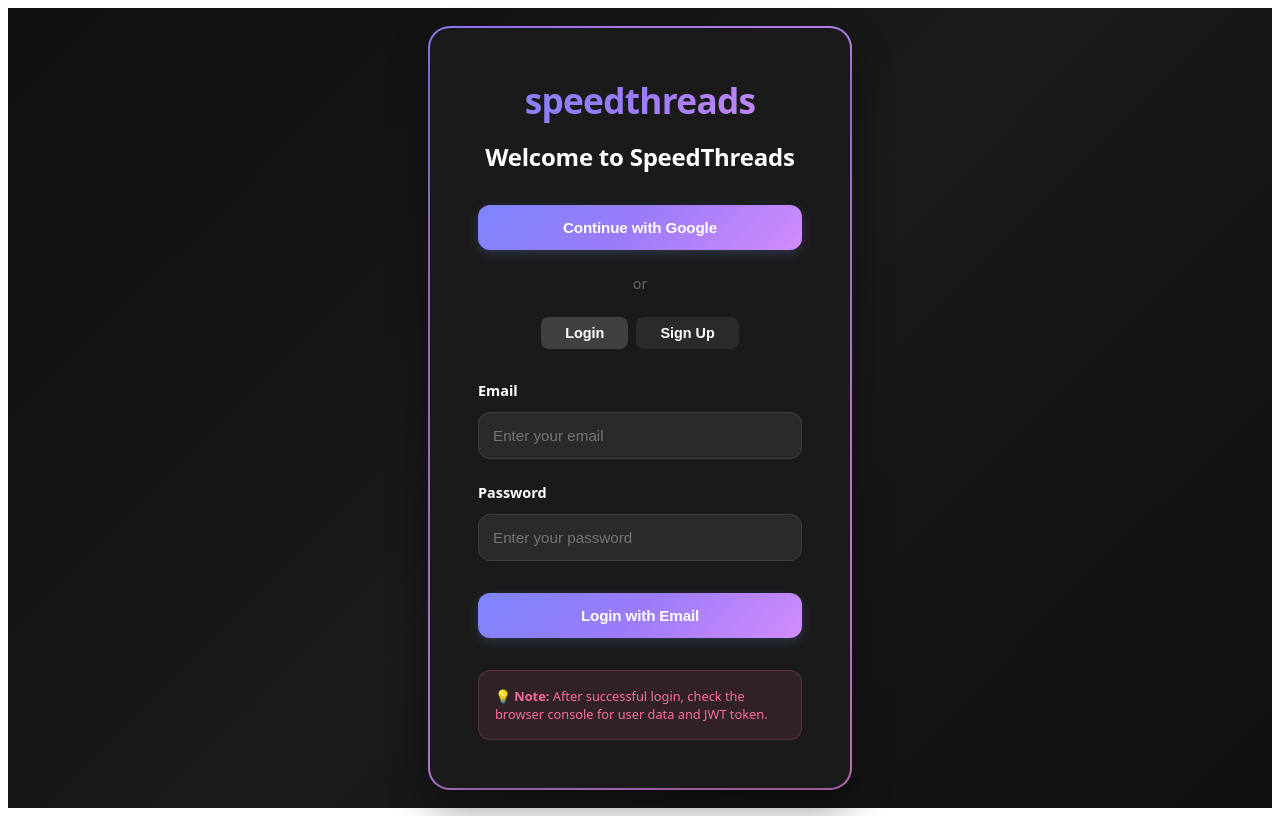
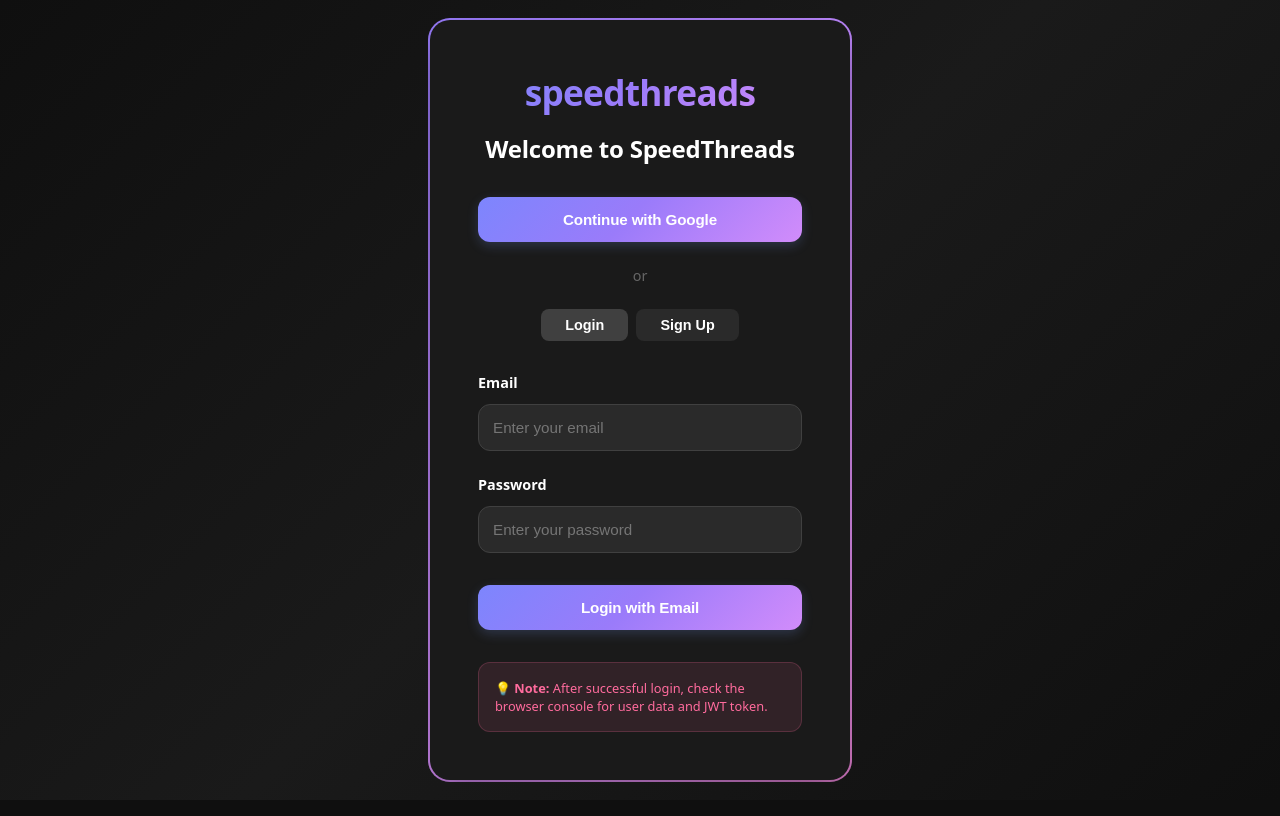
Before and after one commit to IzaanQaiser/speed-threads, a React (Vite) app: page / in a window 1280 px wide. Built offline with nearby package versions, Linux system fonts and the light colour scheme; no server answers; the HTML template or start-up script is replaced by a standard one.

Commit message:
login page styling

```diff
--- a/src/Login.tsx
+++ b/src/Login.tsx
@@ -15,7 +15,7 @@ const Login: React.FC = () => {
   const [error, setError] = useState<string | null>(null);
   const [isSignUp, setIsSignUp] = useState(false);
 
-  // Add CSS animation keyframes
+  // Add CSS animation keyframes and reset styles
   useEffect(() => {
     if (!document.getElementById('speedthreads-gradient-animation')) {
       const style = document.createElement('style');
@@ -25,6 +25,22 @@ const Login: React.FC = () => {
           0% { background-position: 0% 50%; }
           50% { background-position: 100% 50%; }
           100% { background-position: 0% 50%; }
+        }
+        * {
+          box-sizing: border-box;
+        }
+        html, body {
+          margin: 0;
+          padding: 0;
+          height: 100%;
+          width: 100%;
+          background: #0f0f0f;
+          overflow: hidden;
+        }
+        #root {
+          height: 100vh;
+          width: 100vw;
+          background: #0f0f0f;
         }
       `;
       document.head.appendChild(style);
@@ -140,11 +156,17 @@ const Login: React.FC = () => {
   return (
     <div style={{
       minHeight: '100vh',
+      height: '100vh',
+      width: '100vw',
+      position: 'fixed',
+      top: 0,
+      left: 0,
       display: 'flex',
       alignItems: 'center',
       justifyContent: 'center',
       background: 'linear-gradient(135deg, #0f0f0f 0%, #1a1a1a 50%, #0f0f0f 100%)',
-      fontFamily: 'system-ui, -apple-system, sans-serif'
+      fontFamily: 'system-ui, -apple-system, sans-serif',
+      overflow: 'hidden'
     }}>
       {/* Gradient border container */}
       <div style={{
@@ -155,7 +177,8 @@ const Login: React.FC = () => {
         borderRadius: '22px',
         width: '424px',
         boxSizing: 'border-box',
-        position: 'relative'
+        position: 'relative',
+        overflow: 'hidden'
       }}>
         <div style={{
           background: '#1a1a1a',
@@ -164,7 +187,9 @@ const Login: React.FC = () => {
           boxShadow: '0 20px 40px rgba(0, 0, 0, 0.4)',
           width: '100%',
           boxSizing: 'border-box',
-          position: 'relative'
+          position: 'relative',
+          border: 'none',
+          outline: 'none'
         }}>
         <div style={{
           background: 'linear-gradient(135deg, #6b8cff 0%, #9a7bfa 25%, #e893fb 50%, #e5576c 75%, #3facfe 100%)',
```
